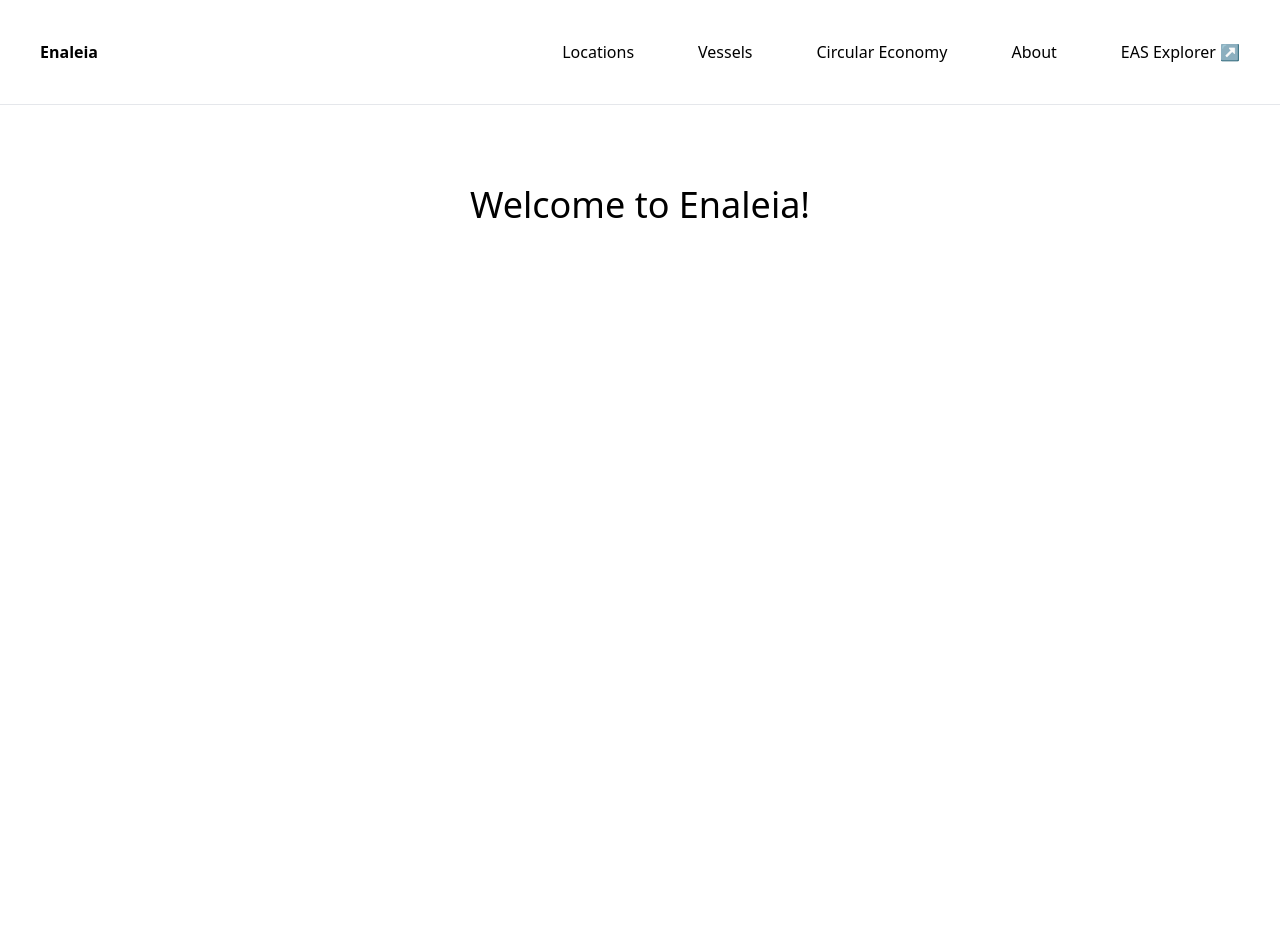
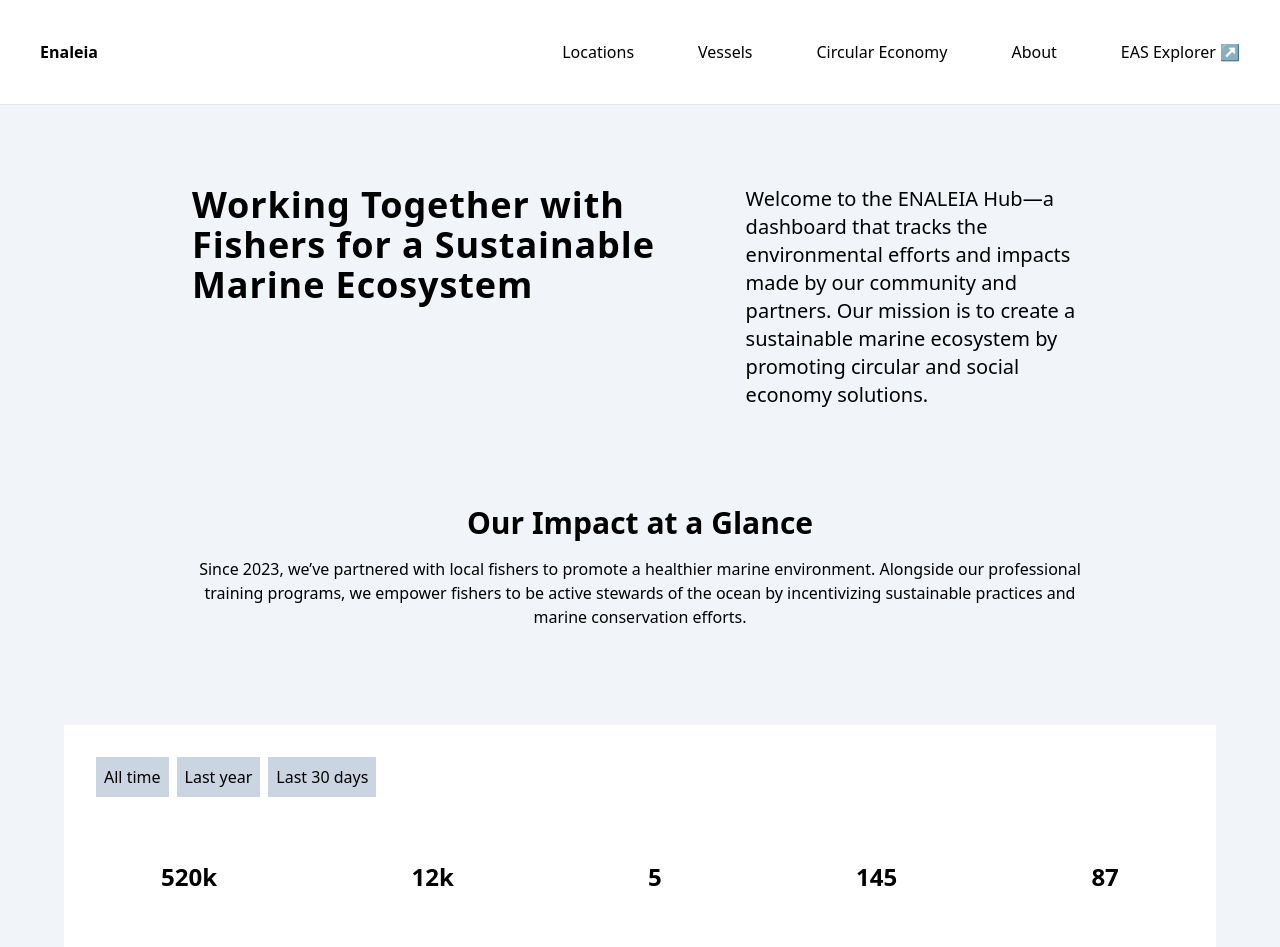
Before and after one commit to Enaleia/dashboard, a React (Vite) app: page / in a window 1280 px wide. Shown: the top 947 px of the page. Before the commit the page ends 800 px from the top, so only its background shows below. Built offline with nearby package versions, Linux system fonts and the light colour scheme.

Commit message:
layout: landing page

```diff
--- a/src/routes/index.tsx
+++ b/src/routes/index.tsx
@@ -1,5 +1,5 @@
 import * as React from 'react'
-import { createFileRoute } from '@tanstack/react-router'
+import { createFileRoute, Link } from '@tanstack/react-router'
 
 export const Route = createFileRoute('/')({
   component: HomeComponent,
@@ -7,6 +7,56 @@
 
 function HomeComponent() {
   return (
-    <h3 className='pt-20 text-center text-4xl'>Welcome to Enaleia!</h3>
+    <main className='flex flex-col gap-14 md:gap-24 pt-10 pb-32 md:pt-20 bg-slate-100'>
+      <section className='flex flex-col md:flex-row gap-6 md:gap-10 px-6 md:px-48'>
+        <p className='w-full md:w-3/5 font-semibold text-3xl md:text-4xl tracking-wide'>Working Together with Fishers for a Sustainable Marine Ecosystem</p>
+        <p className='w-full md:w-2/5 text-lg md:text-xl'>Welcome to the ENALEIA Hub—a dashboard that tracks the environmental efforts and impacts made by our community and partners. Our mission is to create a sustainable marine ecosystem by promoting circular and social economy solutions.</p>
+      </section>
+      <section className='flex flex-col gap-4 text-center px-6 md:px-48'>
+        <p className='w-full font-semibold text-2xl md:text-3xl'>Our Impact at a Glance</p>
+        <p className='w-full text-base md-text-lg'>Since 2023, we’ve partnered with local fishers to promote a healthier marine environment. Alongside our professional training programs, we empower fishers to be active stewards of the ocean by incentivizing sustainable practices and marine conservation efforts.</p>
+      </section>
+      <section className='flex flex-col gap-3 md:gap-8 bg-white mx-6 md:mx-16'>
+        <article className='flex flex-row justify-around md:justify-start gap-2 p-4 md:p-8'>
+          <button className='bg-slate-300 p-2'>All time</button>
+          <button className='bg-slate-300 p-2'>Last year</button>
+          <button className='bg-slate-300 p-2'>Last 30 days</button>
+        </article>
+        <article className='flex flex-col md:flex-row items-center md:justify-around'>
+          <p className='font-semibold text-2xl md:4xl'>520k</p>
+          <p className='font-semibold text-2xl md:4xl'>12k</p>
+          <p className='font-semibold text-2xl md:4xl'>5</p>
+          <p className='font-semibold text-2xl md:4xl'>145</p>
+          <p className='font-semibold text-2xl md:4xl'>87</p>
+        </article>
+        <article className='w-[90%] md:w-[94%] h-[300px] md:h-[500px] my-6 self-center bg-slate-300'></article>
+      </section>
+      <section className='flex flex-col gap-4 px-6 md:px-20'>
+        <p className='w-full font-semibold text-2xl md:text-3xl'>Waste Collection Insights</p>
+        <p className='w-full text-base md-text-lg'>Plastic waste makes up the majority of what our community collects. Various factors, such as tourism and fishing seasons, influence the trends in our data. Explore how these dynamics shape our collection efforts over time.</p>
+      </section>
+      <section className='flex flex-col gap-3 md:gap-8 bg-white mx-6 md:mx-16'>
+        <article className='flex flex-row justify-around md:justify-start gap-2 p-4 md:p-8'>
+          <button className='bg-slate-300 p-2'>All time</button>
+          <button className='bg-slate-300 p-2'>Last year</button>
+          <button className='bg-slate-300 p-2'>Last 30 days</button>
+        </article>
+        <article className='w-[90%] md:w-[94%] h-[300px] md:h-[500px] mb-6 self-center bg-slate-300'></article>
+      </section>
+      <section className='flex flex-col gap-4 text-center px-6 md:px-48'>
+        <p className='w-full font-semibold text-2xl md:text-3xl'>Circular Economy</p>
+        <p className='w-full text-base md-text-lg'>Connecting with planet-conscious organizations and companies that are working on closing the loop on waste.</p>
+        <button className='w-fit self-center bg-slate-300 p-3'>
+          <Link
+            to="/economy"
+            activeProps={{
+              className: 'font-bold',
+            }}
+          >
+            Learn more
+          </Link>
+        </button>
+      </section>
+    </main>
   )
 }
```
